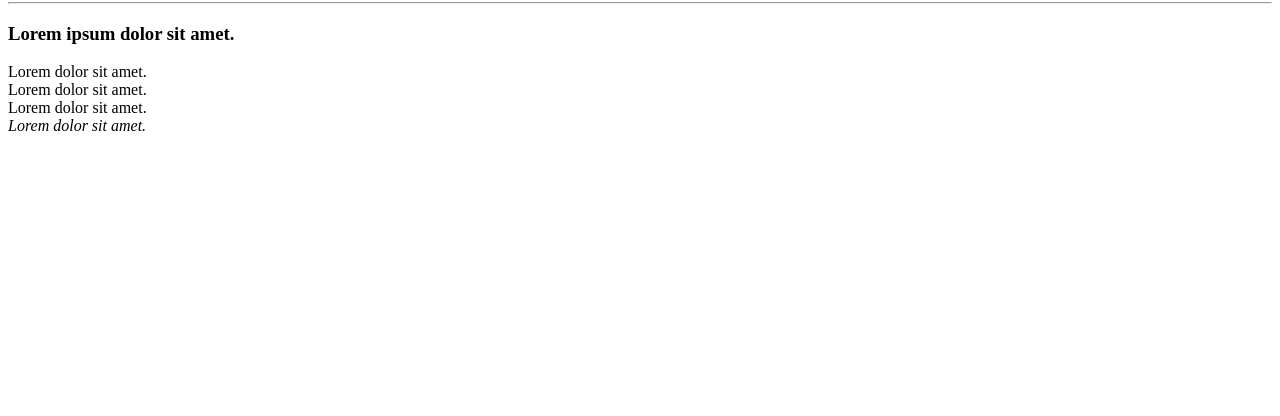
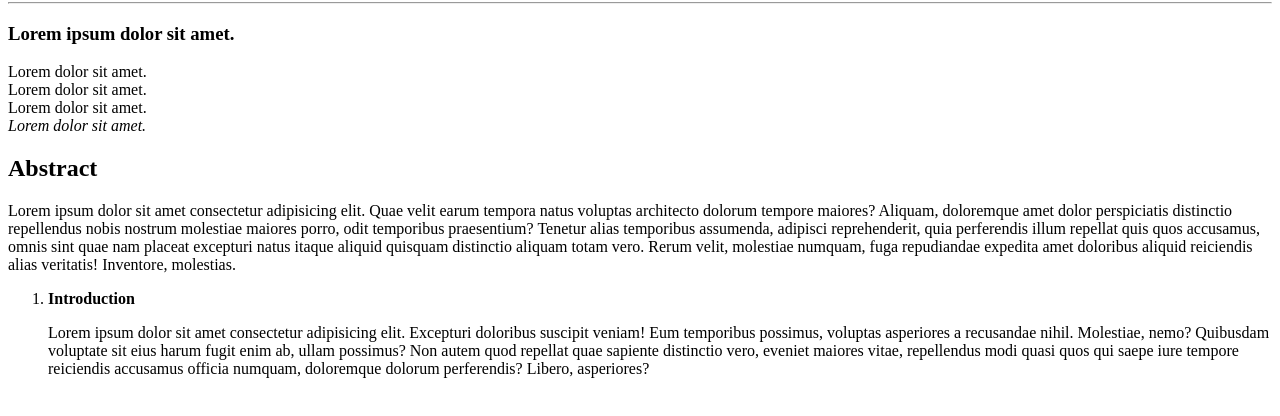
Before and after one commit to TizianoN/scientific-paper, a plain HTML site: page index.html in a window 1280 px wide. Shown: the part 78-494 px from the top of the page. Drawn offline with Linux system fonts and the light colour scheme.

Commit message:
added text main

```diff
--- a/index.html
+++ b/index.html
@@ -4,6 +4,7 @@
 	<title>Document</title>
 </head>
 <body>
+	<!-- HEADER -->
 	<header>
 		<h1>Lorem ipsum dolor sit amet, consectetur adipisicing elit.</h1>
 		<hr />
@@ -19,13 +20,33 @@
 			</p>
 		</section>
 	</header>
+	<!-- FINE HEADER -->
 
+	<!-- MAIN CONTENT -->
 	<main>
+		<h2>
+			Abstract
+		</h2>
+		<p>
+			Lorem ipsum dolor sit amet consectetur adipisicing elit. Quae velit earum tempora natus voluptas architecto dolorum tempore maiores? Aliquam, doloremque amet dolor perspiciatis distinctio repellendus nobis nostrum molestiae maiores porro, odit temporibus praesentium? Tenetur alias temporibus assumenda, adipisci reprehenderit, quia perferendis illum repellat quis quos accusamus, omnis sint quae nam placeat excepturi natus itaque aliquid quisquam distinctio aliquam totam vero. Rerum velit, molestiae numquam, fuga repudiandae expedita amet doloribus aliquid reiciendis alias veritatis! Inventore, molestias.
+		</p>
+
+		<ol>
+			<li>
+				<strong>Introduction</strong>
+				<p>
+					Lorem ipsum dolor sit amet consectetur adipisicing elit. Excepturi doloribus suscipit veniam! Eum temporibus possimus, voluptas asperiores a recusandae nihil. Molestiae, nemo? Quibusdam voluptate sit eius harum fugit enim ab, ullam possimus? Non autem quod repellat quae sapiente distinctio vero, eveniet maiores vitae, repellendus modi quasi quos qui saepe iure tempore reiciendis accusamus officia numquam, doloremque dolorum perferendis? Libero, asperiores?
+				</p>
+			</li>
+		</ol>
 
 	</main>
+	<!-- FINE CONTENT -->
 
+	<!-- FOOTER -->
 	<footer>
 
 	</footer>
+	<!-- FINE FOOTER -->
 </body>
 </html>
```
